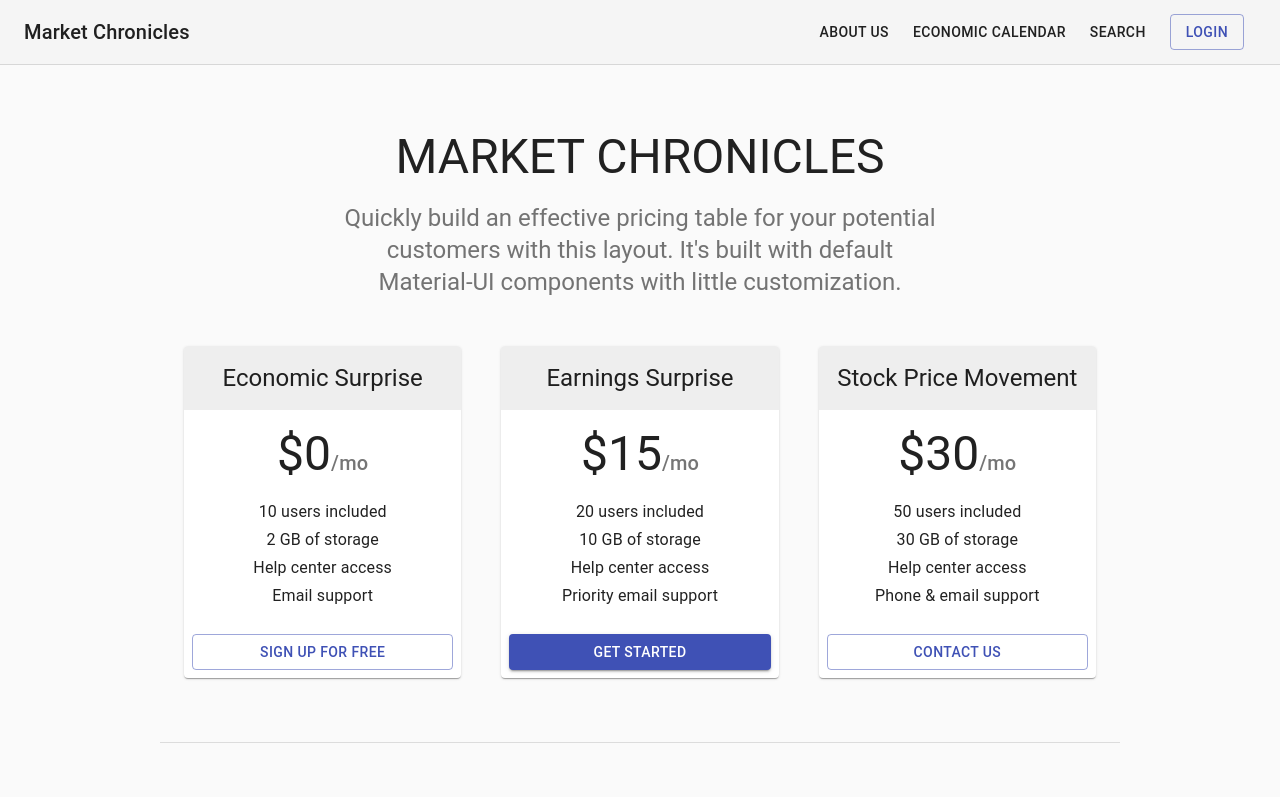
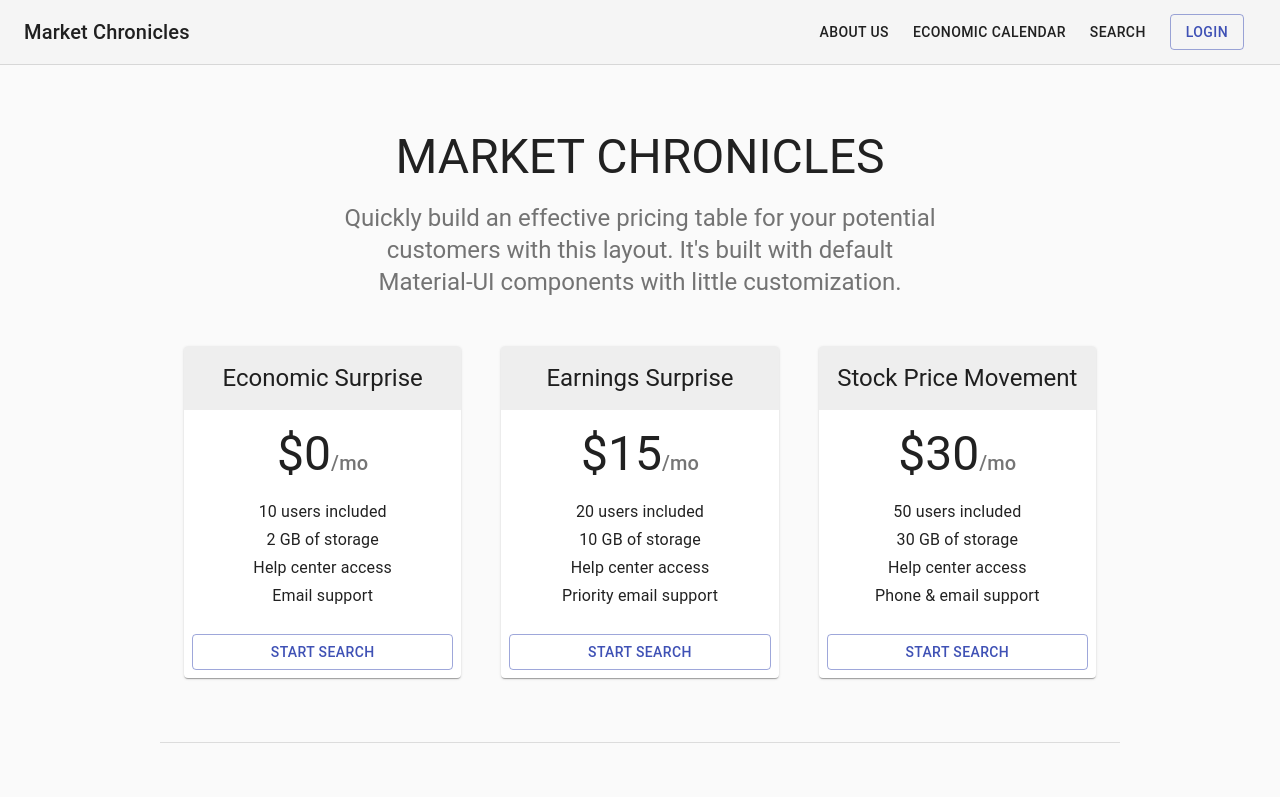
Before and after one commit to nxwcharlene/marketChronicles, a React (Create React App) app in the folder frontend2/: page / in a window 1280 px wide. Shown: the top 797 px of the page. Built offline with nearby package versions, Linux system fonts and the light colour scheme.

Commit message:
test commit

```diff
--- a/frontend2/src/App.js
+++ b/frontend2/src/App.js
@@ -96,7 +96,7 @@ const tiers = [
     title: 'Economic Surprise',
     price: '0',
     description: ['10 users included', '2 GB of storage', 'Help center access', 'Email support'],
-    buttonText: 'Sign up for free',
+    buttonText: 'Start Search',
     buttonVariant: 'outlined',
   },
   {
@@ -109,8 +109,8 @@ const tiers = [
       'Help center access',
       'Priority email support',
     ],
-    buttonText: 'Get started',
-    buttonVariant: 'contained',
+    buttonText: 'Start Search',
+    buttonVariant: 'outlined', // instead of 'outlined' can also use 'contained' for a filled button
   },
   {
     title: 'Stock Price Movement',
@@ -121,7 +121,7 @@ const tiers = [
       'Help center access',
       'Phone & email support',
     ],
-    buttonText: 'Contact us',
+    buttonText: 'Start Search',
     buttonVariant: 'outlined',
   },
 ];
```
